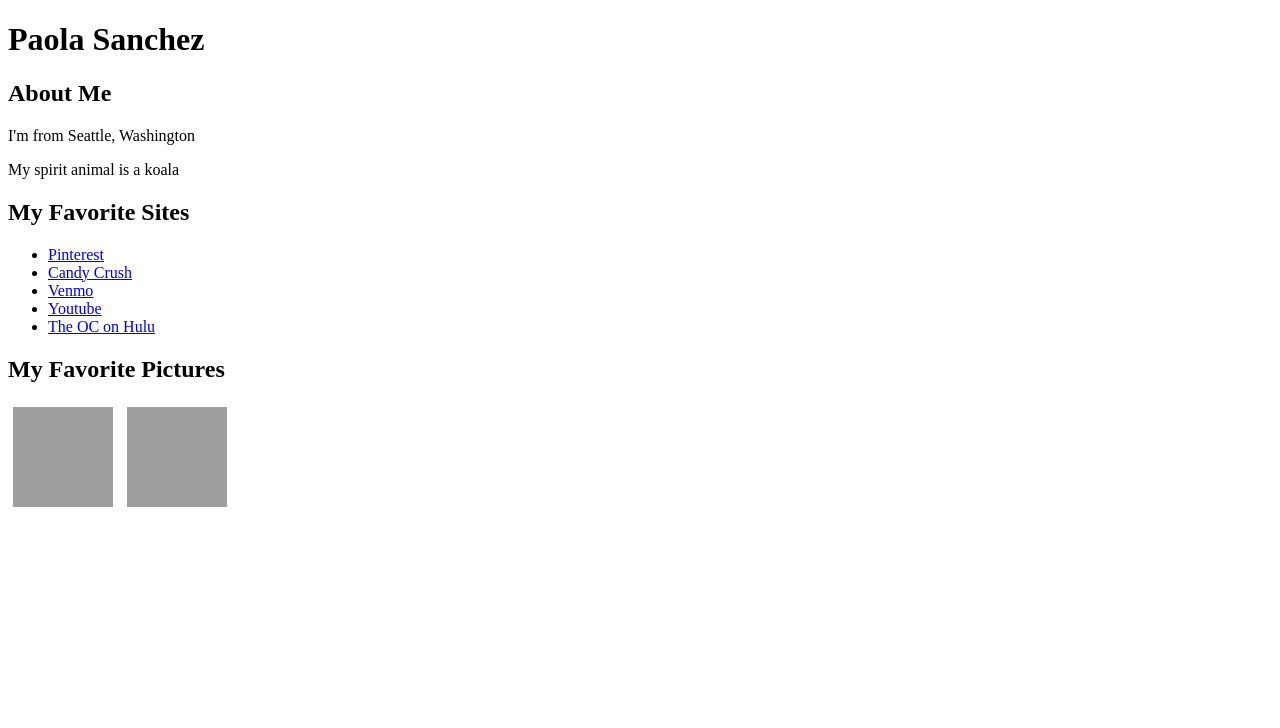
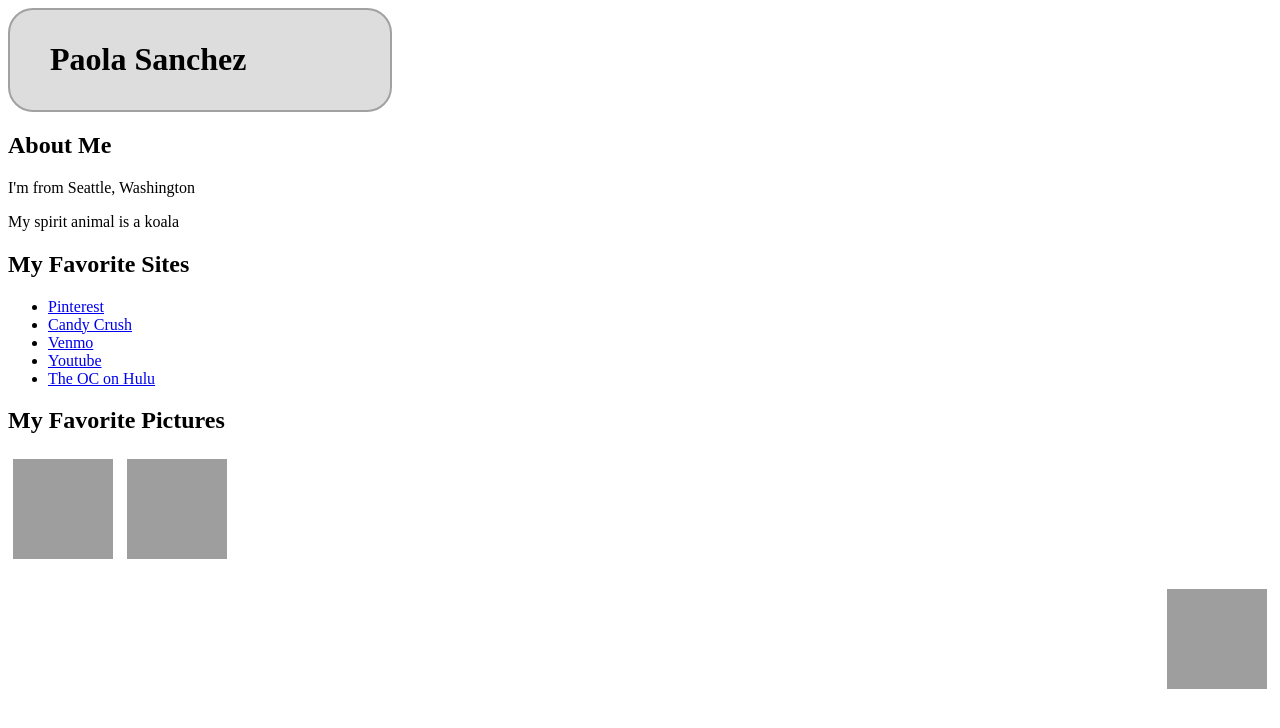
Before and after one commit to paolasan-1632213/paolasan-1632213.github.io, a plain HTML site: page tags.html in a window 1280 px wide. Drawn offline with Linux system fonts and the light colour scheme; grey boxes are pictures that could not be loaded.

Commit message:
Add files via upload

```diff
--- a/tags.html
+++ b/tags.html
@@ -1,12 +1,23 @@
 <!DOCTYPE html>
 <html>
         <head>
+        <style>
+            div{
+                border: 2px solid #a1a1a1;
+                padding: 10px 40px;
+                background: #dddddd;
+                width: 300px;
+                border-radius: 25px;
+            }
+        </style>
             <title>Paola's Page</title>
-
+            <link rel="stylesheet" href="styles.css">
 
         </head>
         <body>
-            <h1>Paola Sanchez</h1>
+            <div>
+                <h1>Paola Sanchez</h1>
+            </div>
             <h2>About Me</h2>
             <p>I'm from Seattle, Washington</p>
             <p>My spirit animal is a koala</p>
@@ -32,6 +43,7 @@
             <img src="https://www.pets4homes.co.uk/images/articles/1646/large/kitten-emergencies-signs-to-look-out-for-537479947ec1c.jpg" title="KITTEN" style="width:100px;height:100px;margin:5px">
             <img src="http://24.media.tumblr.com/Qo5gA2rU2okxu8in9g6AQYI2o1_400.jpg" title="KITTEN" style="width:100px;height:100px;margin:5px">
 
-
+<p>
+    <img src="http://pngimg.com/uploads/ice_cream/ice_cream_PNG5097.png" alt="Ice Cream" style="float: right; width:100px; height:100px;margin:5px">
         </body>
 </html>
```
